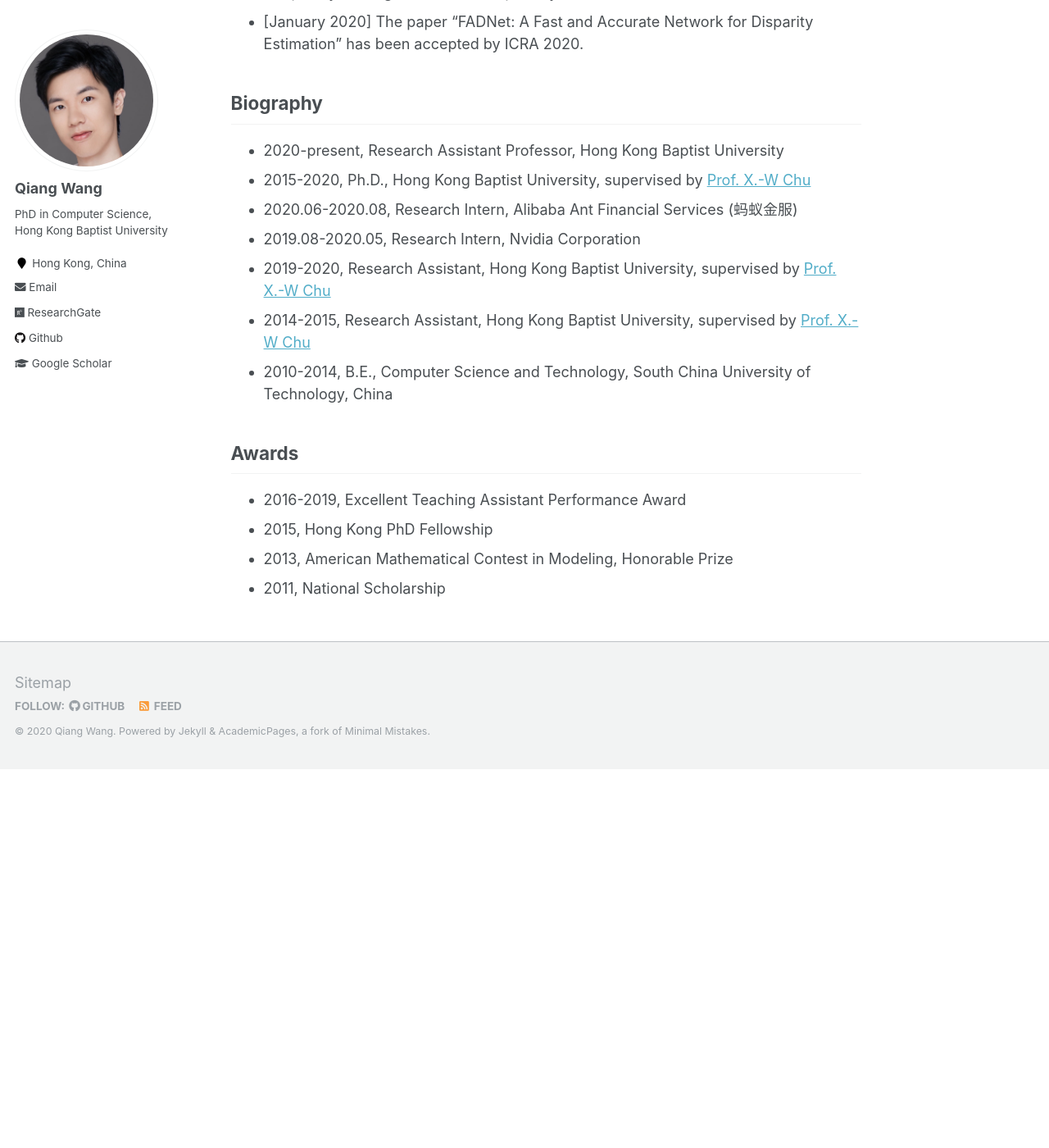
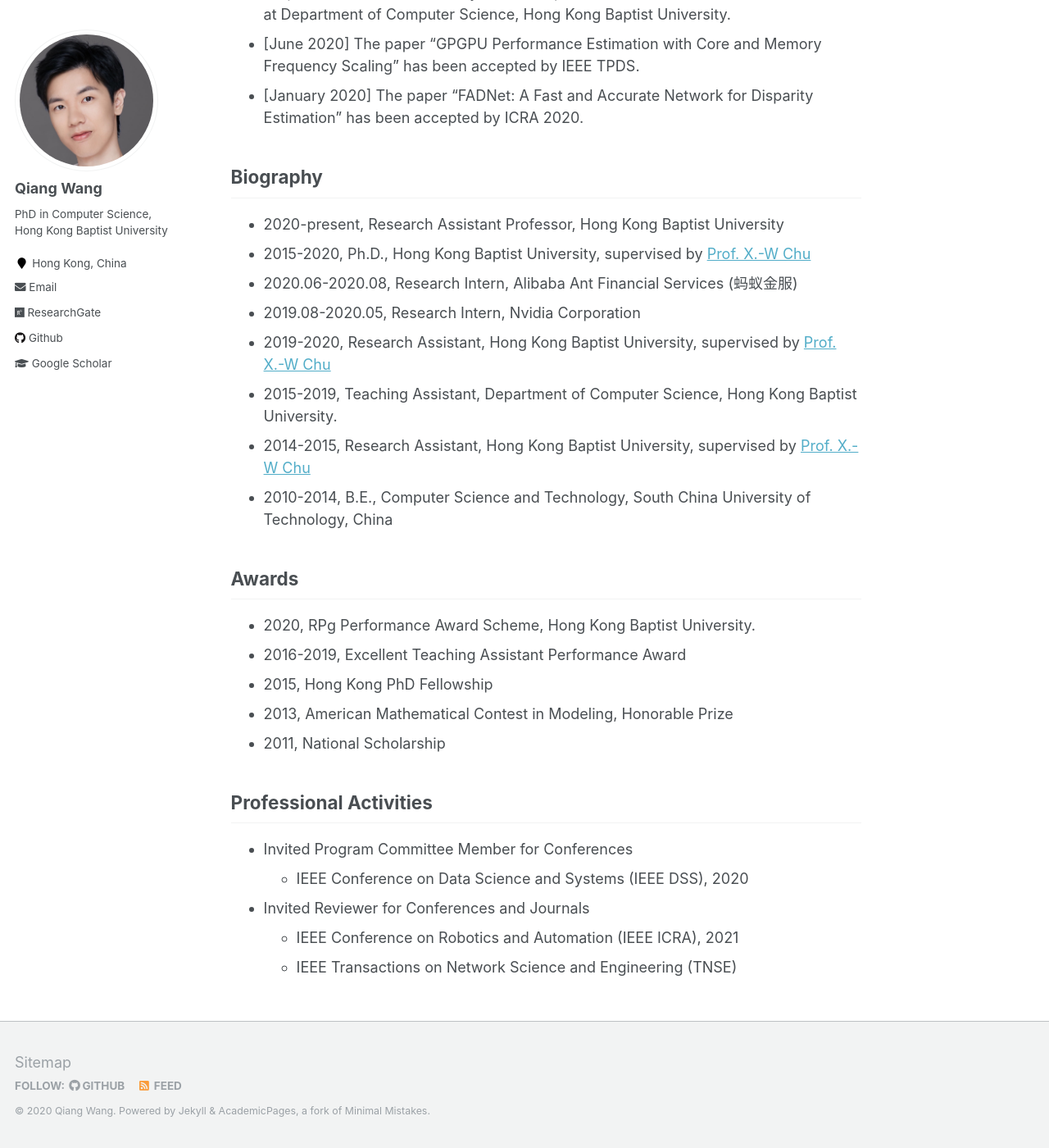
Before and after one commit to blackjack2015/blackjack2015.github.io, a Jekyll site: the page built from _pages/about.md, in a window 1280 px wide and 1400 px high, scrolled down 537 px. Shown: the whole window at 82% size. Built offline with Jekyll 4.4.1, drawn with Linux system fonts in a browser that asks for light colours; before the commit the page ends 1475 px from its top, so only the background shows below that; some of the changed text lies outside the part shown.

Commit message:
Update about.md

```diff
--- a/_pages/about.md
+++ b/_pages/about.md
@@ -12,6 +12,7 @@ redirect_from:
 Qiang Wang is currently a Research Assistant Professor at Department of Computer Science, Hong Kong Baptist University. Before that, he received his B.E. degree from South China University of Technology in 2014, and his Ph.D. degree at Department of Computer Science, Hong Kong Baptist University, under supervision of [Prof. X.-W Chu](https://www.comp.hkbu.edu.hk/~chxw/), in 2020. His research interests include General Purpose GPU Computing, Deep Learning, and 3D Vision. He is a recipient of Hong Kong PhD Fellowship.
 
 ## News
++ \[December 2020\] The paper “Energy-Efficient Inference Service of Transformer-Based Deep Learning Models on GPUs” has received the Best Paper Award of IEEE GreenCom 2020.
 + \[September 2020\] I started my academic position as a Research Assistant Professor at Department of Computer Science, Hong Kong Baptist University.
 + \[June 2020\] The paper "GPGPU Performance Estimation with Core and Memory Frequency Scaling" has been accepted by IEEE TPDS.
 + \[January 2020\] The paper "FADNet: A Fast and Accurate Network for Disparity Estimation" has been accepted by ICRA 2020.
@@ -22,11 +23,20 @@ Qiang Wang is currently a Research Assistant Professor at Department of Computer
 + 2020.06-2020.08, Research Intern, Alibaba Ant Financial Services (蚂蚁金服)
 + 2019.08-2020.05, Research Intern, Nvidia Corporation
 + 2019-2020, Research Assistant, Hong Kong Baptist University, supervised by [Prof. X.-W Chu](https://www.comp.hkbu.edu.hk/~chxw/)
++ 2015-2019, Teaching Assistant, Department of Computer Science, Hong Kong Baptist University.
 + 2014-2015, Research Assistant, Hong Kong Baptist University, supervised by [Prof. X.-W Chu](https://www.comp.hkbu.edu.hk/~chxw/)
 + 2010-2014, B.E., Computer Science and Technology, South China University of Technology, China
 
 ## Awards
++ 2020, RPg Performance Award Scheme, Hong Kong Baptist University.
 + 2016-2019, Excellent Teaching Assistant Performance Award
 + 2015, Hong Kong PhD Fellowship
 + 2013, American Mathematical Contest in Modeling, Honorable Prize
 + 2011, National Scholarship
+
+## Professional Activities
++ Invited Program Committee Member for Conferences
+    + IEEE Conference on Data Science and Systems (IEEE DSS), 2020
++ Invited Reviewer for Conferences and Journals
+    + IEEE Conference on Robotics and Automation (IEEE ICRA), 2021
+    + IEEE Transactions on Network Science and Engineering (TNSE)
```
